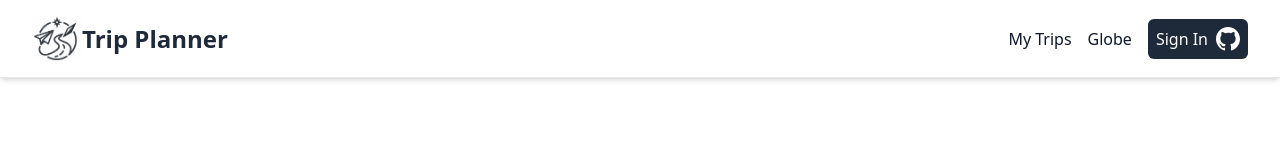
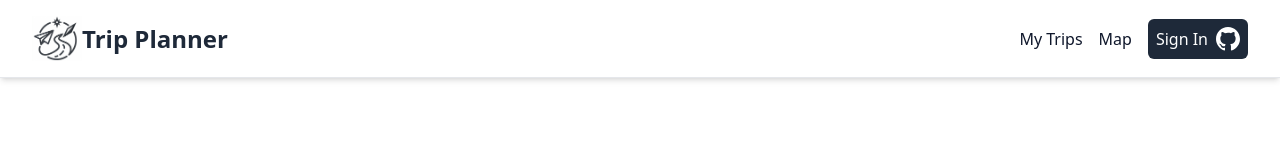
Before and after one commit to janegiang/TravelPlanner, a Next.js app: page / in a window 1280 px wide. Shown: the top 160 px of the page. Built offline with nearby package versions, Linux system fonts and the light colour scheme.

Commit message:
Change web title and Modify Navbar

```diff
--- a/app/layout.tsx
+++ b/app/layout.tsx
@@ -14,7 +14,7 @@ const geistMono = Geist_Mono({
 });
 
 export const metadata: Metadata = {
-  title: "Create Next App",
+  title: "Trip Planner",
   description: "Generated by create next app",
 };
 
--- a/components/Navbar.tsx
+++ b/components/Navbar.tsx
@@ -20,8 +20,8 @@ export default function Navbar() {
           <Link href={"/trips"} className="text-slate-900 hover:text-sky-500">
             My Trips
           </Link>
-          <Link href={"/globe"} className="text-slate-900 hover:text-sky-500">
-            Globe
+          <Link href={"/map"} className="text-slate-900 hover:text-sky-500">
+            Map
           </Link>
           <button className="flex items-center justify-center bg-gray-800 hover:bg-gray-900 text-white p-2 rounded-sm cursor-pointer"
                   onClick={login}
```
